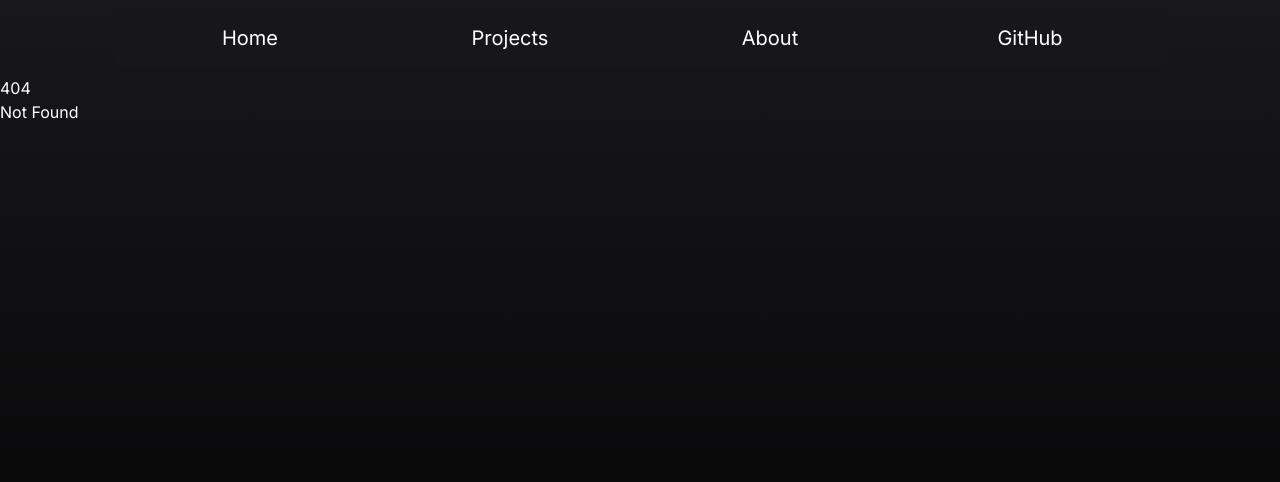
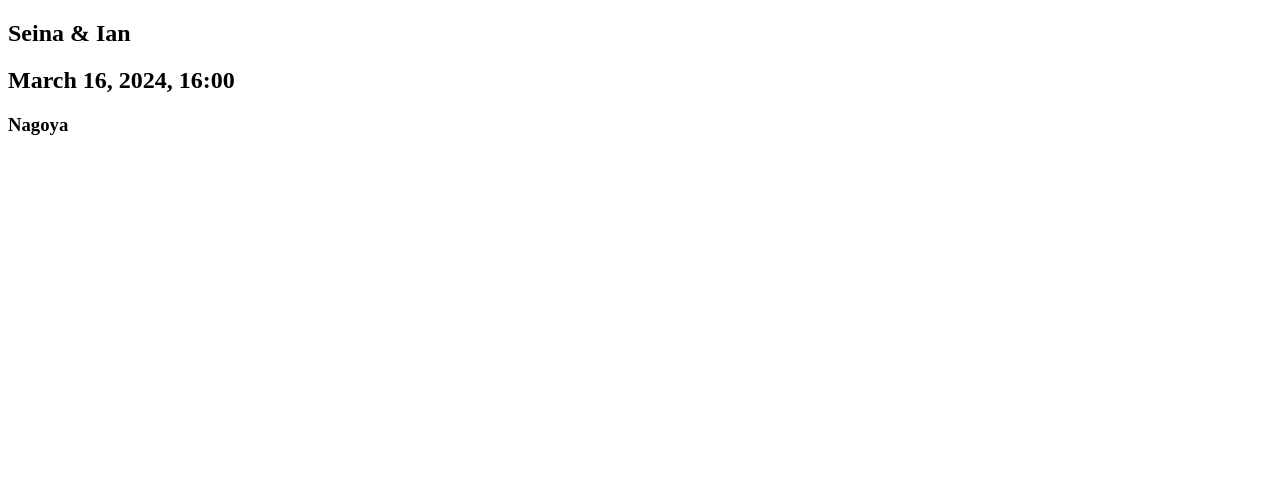
Before and after one commit to ian-shakespeare/shakespeare-dev, a SvelteKit app: page /wedding in a window 1280 px wide. Before the commit this address had no page. Shown: the top 482 px of the page. Built offline with nearby package versions, Linux system fonts and the light colour scheme.

Commit message:
wedding stubs

```diff
--- a/src/app.html
+++ b/src/app.html
@@ -8,7 +8,7 @@
     <link rel="stylesheet" href="https://cdn.jsdelivr.net/gh/devicons/devicon@v2.15.1/devicon.min.css">
 		%sveltekit.head%
 	</head>
-	<body data-sveltekit-preload-data="hover" class="bg-gradient-to-t from-black to-zinc-900 text-white font-inter min-h-screen">
+	<body data-sveltekit-preload-data="hover" class="min-h-screen bg-gradient-to-t from-black to-zinc-900 font-inter text-white">
 		<div style="display: contents">%sveltekit.body%</div>
 	</body>
 </html>
--- a/src/routes/+layout.svelte
+++ b/src/routes/(portfolio)/+layout.svelte
@@ -1,5 +1,5 @@
 <script lang="ts">
-  import "../app.css";
+  import "../../app.css";
   import Nav from "$lib/components/segments/Nav.svelte";
   import Particles from "svelte-particles";
   import { loadSlim } from "tsparticles-slim";
--- /dev/null
+++ b/src/routes/(wedding)/+layout.svelte
@@ -0,0 +1 @@
+<slot />
--- /dev/null
+++ b/src/routes/(wedding)/wedding/+page.svelte
@@ -0,0 +1,15 @@
+<script lang="ts">
+</script>
+
+<svelte:head>
+  <meta name="robots" content="noindex">
+</svelte:head>
+<main>
+  <section>
+    <h1>Seina &amp; Ian</h1>
+    <div class="flex">
+      <h2>March 16, 2024, 16:00</h2>
+      <h3>Nagoya</h3>
+    </div>
+  </section>
+</main>
```
Also changed, not shown: src/routes/(portfolio)/+page.svelte (renamed from src/routes/+page.svelte), src/routes/(portfolio)/about/+page.svelte (renamed from src/routes/about/+page.svelte), src/routes/(portfolio)/projects/+page.svelte (renamed from src/routes/projects/+page.svelte).
